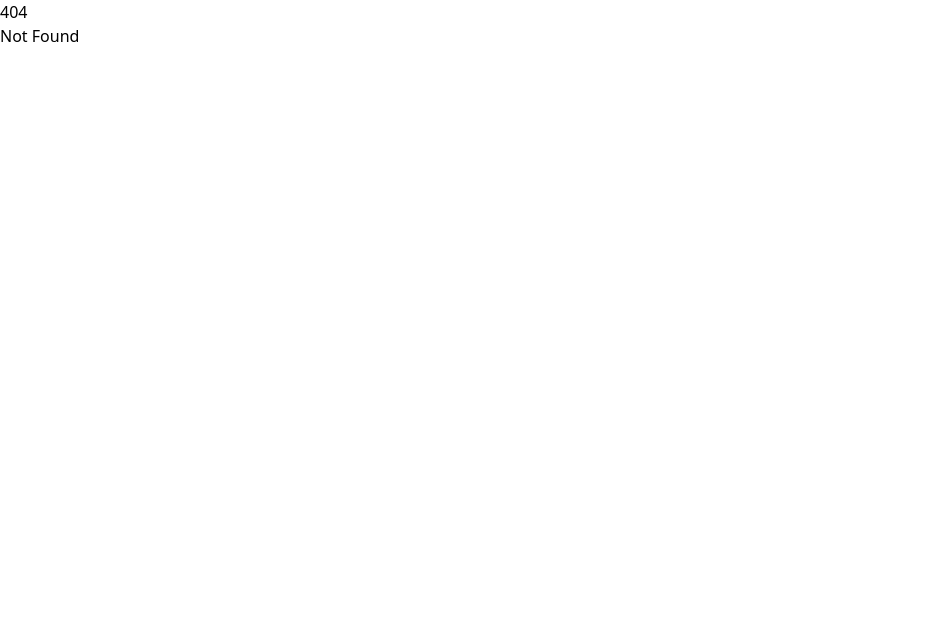
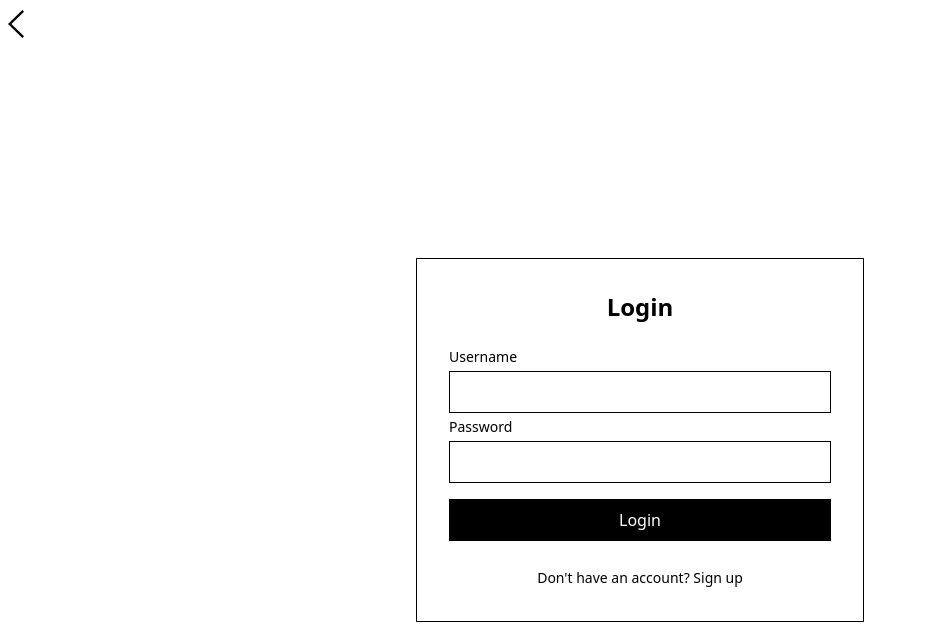
Before and after one commit to taheralfayad/blocktalk_web, a SvelteKit app in the folder frontend/: page /login in a window 1280 px wide. Before the commit this address had no page. Shown: the top 626 px of the page, without its empty margins (0-927 px from the left). Built offline with nearby package versions, Linux system fonts and the light colour scheme; no server answers.

Commit message:
feat(login/signup): create page and connect sign up to backend

```diff
--- a/frontend/src/components/entries.svelte
+++ b/frontend/src/components/entries.svelte
@@ -35,7 +35,7 @@
           Participate
         </button>
         <button class="w-full px-4 py-3 text-left hover:bg-gray-50 transition-colors font-semibold">
-          Login
+          <a href="/login">Login</a>
         </button>
       </div>
     </div>
--- /dev/null
+++ b/frontend/src/components/login/input.svelte
@@ -0,0 +1,15 @@
+<script>
+  let { value = $bindable(), id, label, type = 'text'} = $props();
+</script>
+
+<label for={id} class="block text-sm font-medium mb-1">
+  {label}
+</label>
+
+<input
+  bind:value={value}
+  type={type}
+  id={id}
+  class="mb-1 w-full px-3 py-2 border border-black focus:outline-none focus:ring-1 focus:ring-black"
+  required
+/>
--- /dev/null
+++ b/frontend/src/routes/login/+page.svelte
@@ -0,0 +1,141 @@
+<script>
+  import { PUBLIC_BACKEND_URL } from '$env/static/public';
+  import left from '$lib/assets/left.svg';
+  import Input from '../../components/login/input.svelte';
+
+  let isLogin = $state(true);
+  let username = $state("");
+  let email = $state("");
+  let password = $state("");
+  let firstName = $state("");
+  let lastName = $state("");
+  let phoneNumber = $state("");
+  let confirmPassword = $state("");
+
+  function handleSubmit(event) {
+    event.preventDefault();
+    if (!isLogin && password !== confirmPassword) {
+      alert('Passwords do not match!');
+      return;
+    }
+
+    const data = {
+      'username': username,
+      'first_name': firstName,
+      'last_name': lastName,
+      'password': password,
+      'email': email,
+      'phone_number': phoneNumber
+    }
+
+    const options = {
+      method: 'POST',
+      headers: {
+        'Content-Type': 'application/json'
+      },
+      body: JSON.stringify(data)
+    };
+
+
+    const response = fetch(
+      `${PUBLIC_BACKEND_URL}/create-user`, options
+    ).then(response => {
+      if (!response.ok) {
+        throw new Error(`HTTP error! status: ${response.status}`);
+      }
+      return response.json();
+    }).then(data => {
+      console.log("Success", data);
+    })
+
+  }
+
+  function toggleMode() {
+    isLogin = !isLogin;
+    confirmPassword = '';
+  }
+
+  $inspect(email, password, firstName, lastName, confirmPassword, phoneNumber);
+</script>
+
+<div>
+  <a href="/">
+    <img class="mt-2 mr-8 max-h-8 max-w-8" src={left}/>
+  </a>
+  <div class="min-h-screen bg-white flex items-center justify-center p-4">
+    <div class="w-full max-w-md">
+      <div class="border border-black p-8">
+        <h1 class="text-2xl font-bold mb-6 text-center">
+          {isLogin ? 'Login' : 'Sign Up'}
+        </h1>
+
+        <form on:submit|preventDefault={handleSubmit} class="space-y-4">
+          <Input
+            id="username"
+            bind:value={username}
+            label="Username"
+          />
+          <div>
+            <label for="password" class="block text-sm font-medium mb-1">
+              Password
+            </label>
+            <input
+              type="password"
+              id="password"
+              bind:value={password}
+              class="w-full px-3 py-2 border border-black focus:outline-none focus:ring-1 focus:ring-black"
+              required
+            />
+          </div>
+
+          {#if !isLogin}
+            <div>
+              <Input
+                bind:value={email}
+                id="email"
+                label="Email"
+              />
+              <Input
+               bind:value={firstName}
+               id="firstName"
+               label="First Name"
+              />
+              <Input
+                bind:value={lastName}
+                id="lastName"
+                label="Last Name"
+              />
+              <Input
+                type="tel"
+                id="phoneNumber"
+                bind:value={phoneNumber}
+                label="Phone Number"
+              />
+              <Input
+                type="password"
+                id="confirmPassword"
+                bind:value={confirmPassword}
+                label="Confirm Password"
+              />
+            </div>
+          {/if}
+
+          <button
+            type="submit"
+            class="w-full py-2 px-4 border border-black bg-black text-white hover:bg-white hover:text-black transition-colors"
+          >
+            {isLogin ? 'Login' : 'Sign Up'}
+          </button>
+        </form>
+
+        <div class="mt-6 text-center">
+          <button on:click={toggleMode} class="text-sm hover:underline on:cursor-pointer">
+            {isLogin
+              ? "Don't have an account? Sign up"
+              : 'Already have an account? Login'}
+          </button>
+        </div>
+      </div>
+    </div>
+  </div>
+</div>
```
Also changed, not shown: frontend/src/lib/assets/left.svg (added).
